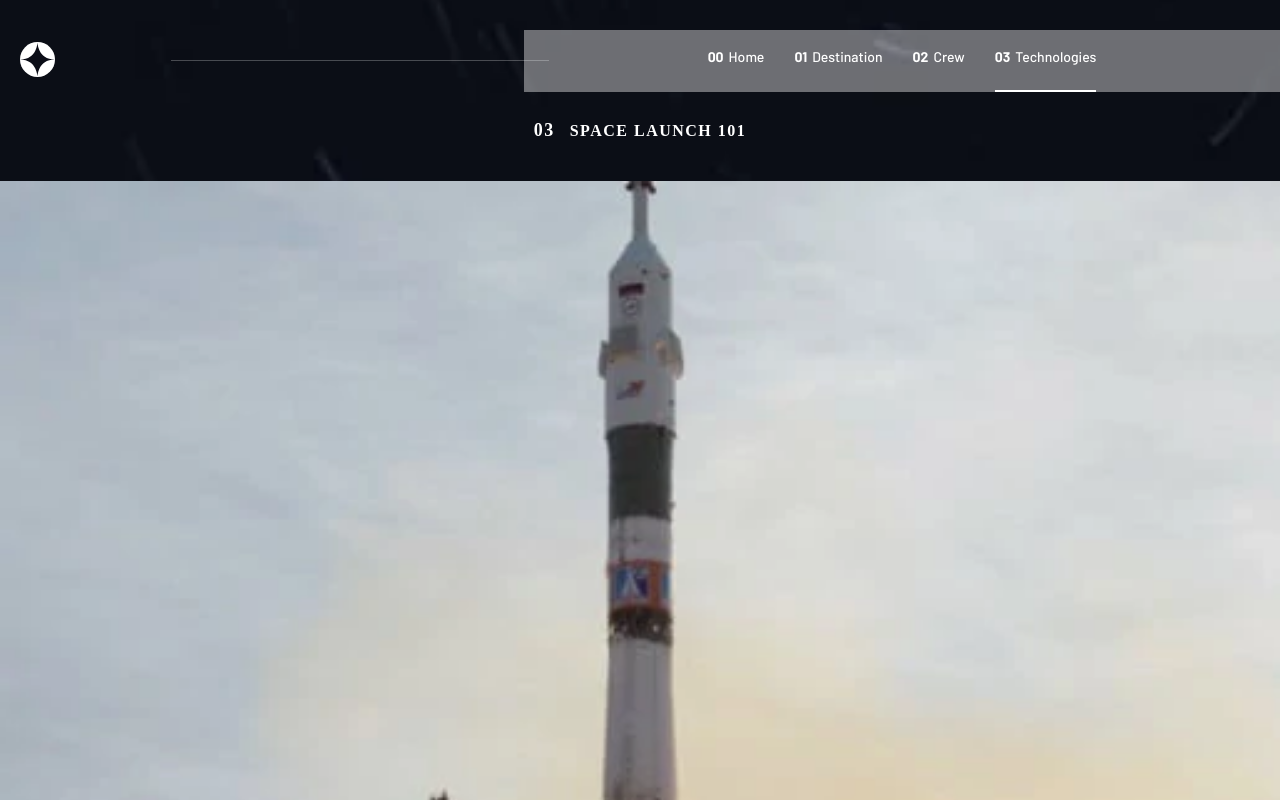
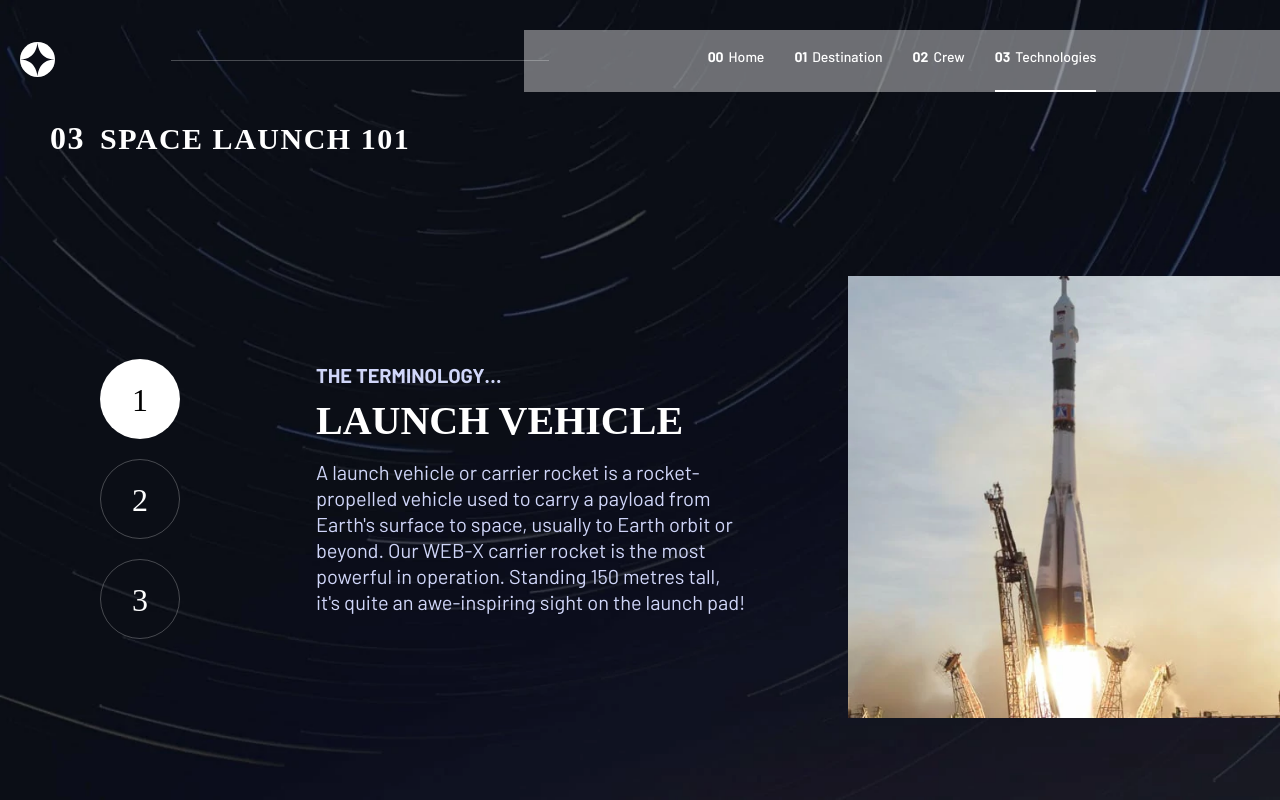
Before and after one commit to Ahmed-Mohammed-Badawi/Space, a Next.js app: page /Technologies in a window 1280 px wide. Shown: the top 800 px of the page. Built offline with nearby package versions, Linux system fonts and the light colour scheme; a web font is replaced by a local one.

Commit message:
Update Technologies Page

```diff
--- a/Components/Technologies/Tech-Container.js
+++ b/Components/Technologies/Tech-Container.js
@@ -1,21 +1,24 @@
 //IMPORTS
 import classes from './Tech-Container.module.scss';
 //COMPONENTS
-import Image from "next/image";
 
-export default function TechContainer() {
+export default function TechContainer(props) {
+
+    const {lgImage, mdImage, title, name, paragraph} = props;
+
+
     return(
         <div className={classes.Technology}>
             <div className={classes.Image}>
                 <picture>
-                    <source media={`(min-width: 992px)`} type="image/webp" srcSet="/Images/Technologies/image-launch-vehicle-portrait.webp" />
-                    <img src={'/Images/Technologies/image-launch-vehicle-landscape.webp'} alt={'Vehicle'} />
+                    <source media={`(min-width: 992px)`} type="image/webp" srcSet={lgImage} />
+                    <img src={mdImage} alt={'Vehicle'} />
                 </picture>
             </div>
             <div className={classes.Content}>
-                <h2 className={classes.Title}>THE TERMINOLOGY…</h2>
-                <h3 className={classes.Name}>LAUNCH VEHICLE</h3>
-                <p className={classes.Paragraph}>A launch vehicle or carrier rocket is a rocket-propelled vehicle used to carry a payload from Earth's surface to space, usually to Earth orbit or beyond. Our WEB-X carrier rocket is the most powerful in operation. Standing 150 metres tall, it's quite an awe-inspiring sight on the launch pad!</p>
+                <h2 className={classes.Title}>{title}</h2>
+                <h3 className={classes.Name}>{name}</h3>
+                <p className={classes.Paragraph}>{paragraph}</p>
             </div>
         </div>
     );
--- a/Components/Technologies/Tech-Container.module.scss
+++ b/Components/Technologies/Tech-Container.module.scss
@@ -36,7 +36,45 @@
             padding: 0 2rem;
             line-height: 1.3;
             max-width: 50rem;
-            margin: auto;
+            margin: 0 auto 2rem;
+        }
+
+        @media only screen and (min-width: $md) {
+            & .Title {
+                font-size: 2rem;
+                font-family: $Font-Text;
+            }
+            & .Name {
+                font-size: 4rem;
+            }
+            & .Paragraph {
+                font-size: 2rem;
+                max-width: 60rem;
+            }
+        }
+    }
+
+    @media only screen and (min-width: $lg) {
+        & {
+            grid-template-columns: 1fr 2fr 2fr;
+            grid-template-rows: 1fr;
+            grid-column-gap: 10rem;
+            align-items: center;
+            min-height: calc(100vh - 19.7rem);
+
+            & .Image{
+                grid-column: 3 / -1;
+                margin-bottom: initial;
+            }
+
+            & .Content{
+                grid-column: 2 / 3;
+                text-align: left;
+
+                & .Paragraph{
+                    padding: 0;
+                }
+            }
         }
     }
 }
--- a/Components/Technologies/Technologies.js
+++ b/Components/Technologies/Technologies.js
@@ -1,13 +1,55 @@
 //IMPORTS
 import classes from './Technologies.module.scss';
+import 'swiper/css';
+import 'swiper/css/pagination';
 //COMPONENTS
 import TechContainer from "./Tech-Container";
+import {Swiper, SwiperSlide} from "swiper/react";
+import {Pagination} from "swiper";
 
 export default function Technologies() {
     return (
         <section className={classes.Technologies}>
             <h1 className={classes.Heading}><span>03</span>SPACE LAUNCH 101</h1>
-            <TechContainer />
+            <Swiper
+                modules={[Pagination]}
+                pagination={{
+                    clickable: true,
+                    modifierClass: "tech-",
+                    renderBullet: (index, className) => {
+                        return `<span class="${className}">${index + 1}</span>`
+                    },
+                }}
+            >
+                <SwiperSlide>
+                    <TechContainer
+                        lgImage={'/Images/Technologies/image-launch-vehicle-portrait.webp'}
+                        mdImage={'/Images/Technologies/image-launch-vehicle-landscape.webp'}
+                        title={'THE TERMINOLOGY…'}
+                        name={'LAUNCH VEHICLE'}
+                        paragraph={'A launch vehicle or carrier rocket is a rocket-propelled vehicle used to carry a payload from Earth\'s surface to space, usually to Earth orbit or beyond. Our WEB-X carrier rocket is the most powerful in operation. Standing 150 metres tall, it\'s quite an awe-inspiring sight on the launch pad!'}
+                    />
+                </SwiperSlide>
+                <SwiperSlide>
+                    <TechContainer
+                        lgImage={'/Images/Technologies/image-spaceport-portrait.webp'}
+                        mdImage={'/Images/Technologies/image-spaceport-landscape.webp'}
+                        title={'THE TERMINOLOGY…'}
+                        name={'SPACEPORT'}
+                        paragraph={'A spaceport or cosmodrome is a site for launching (or receiving) spacecraft, by analogy to the seaport for ships or airport for aircraft. Based in the famous Cape Canaveral, our spaceport is ideally situated to take advantage of the Earth’s rotation for launch.'}
+                    />
+                </SwiperSlide>
+                <SwiperSlide>
+                    <TechContainer
+                        lgImage={'/Images/Technologies/image-space-capsule-portrait.webp'}
+                        mdImage={'/Images/Technologies/image-space-capsule-landscape.webp'}
+                        title={'THE TERMINOLOGY…'}
+                        name={'SPACE CAPSULE'}
+                        paragraph={'A space capsule is an often-crewed spacecraft that uses a blunt-body reentry capsule to reenter the Earth\'s atmosphere without wings. Our capsule is where you\'ll spend your time during the flight. It includes a space gym, cinema, and plenty of other activities to keep you entertained.'}
+                    />
+                </SwiperSlide>
+
+            </Swiper>
         </section>
     )
 }
--- a/Components/Technologies/Technologies.module.scss
+++ b/Components/Technologies/Technologies.module.scss
@@ -21,4 +21,27 @@
             margin-right: 1.5rem;
         }
     }
+
+    @media only screen and (min-width: $md){
+        background-image: url("/Images/Technologies/background-technology-tablet.webp");
+
+        & .Heading{
+            font-size: 2rem;
+            text-align: left;
+            margin-left: 5rem;
+            & span {
+                font-size: 2.2rem;
+            }
+        }
+    }
+    @media only screen and (min-width: $lg){
+        background-image: url("/Images/Technologies/background-technology-desktop.webp");
+
+        & .Heading{
+            font-size: 3rem;
+            & span {
+                font-size: 3.2rem;
+            }
+        }
+    }
 }
--- a/styles/global.scss
+++ b/styles/global.scss
@@ -30,6 +30,7 @@ h3 {
     font-family: $Font-Heading;
 }
 
+//PAGINATION BULLETS
 .destination-bullets {
     color: white !important;
     top: 30rem !important;
@@ -52,17 +53,17 @@ h3 {
     }
 }
 
-.crew-bullets{
+.crew-bullets {
     top: 42%;
     left: 50%;
     transform: translateX(-50%) !important;
 
-    & span{
+    & span {
         margin: .6rem;
         background-color: rgba($Color-White, .27);
         opacity: 1;
 
-        &.swiper-pagination-bullet-active{
+        &.swiper-pagination-bullet-active {
             background-color: $Color-White;
         }
     }
@@ -70,7 +71,7 @@ h3 {
     @media only screen and (min-width: $md) {
         top: 42%;
 
-        & span{
+        & span {
             width: 1.1rem;
             height: 1.1rem;
         }
@@ -86,3 +87,72 @@ h3 {
         text-align: left !important;
     }
 }
+
+.tech-bullets {
+    top: 38%;
+    left: 50%;
+    transform: translateX(-50%) !important;
+
+    & span {
+        width: 4rem;
+        height: 4rem;
+        line-height: 3.7rem;
+        opacity: 1;
+        color: $Color-White;
+        background-color: transparent;
+        border: 1px solid rgba($Color-White, .25);
+        font-family: $Font-Heading;
+
+        &:not(:last-child) {
+            margin-right: 2rem;
+        }
+
+        &.swiper-pagination-bullet-active {
+            background-color: $Color-White;
+            color: black;
+        }
+    }
+
+    @media only screen and (min-width: 400px){
+        top: 45%
+    }
+    @media only screen and (min-width: 550px){
+        top: 50%
+    }
+    @media only screen and (min-width: 550px){
+        top: 55%
+    }
+    @media only screen and (min-width: $md){
+        & span{
+            width: 6rem;
+            height: 6rem;
+            line-height: 6rem;
+            font-size: 2.4rem;
+        }
+    }
+    @media only screen and (min-width: $md) and (max-width: 850px){
+        top: 52%
+    }
+
+    @media only screen and (min-width: $lg){
+        display: flex;
+        flex-direction: column;
+        align-items: center;
+        top: 50%;
+        left: 10rem;
+        transform: translate(0, -50%) !important;
+
+        & span{
+            width: 8rem;
+            height: 8rem;
+            line-height: 8rem;
+            font-size: 3.2rem;
+
+            &:not(:last-child) {
+                margin-right: initial;
+                margin-bottom: 2rem;
+            }
+
+        }
+    }
+}
```
